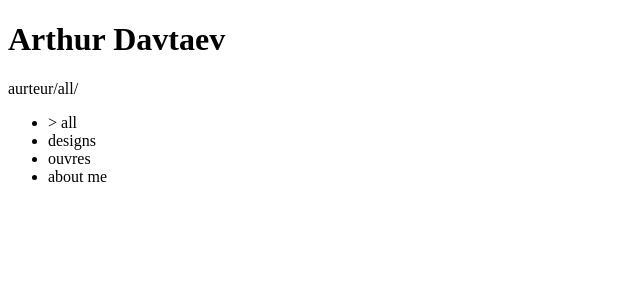
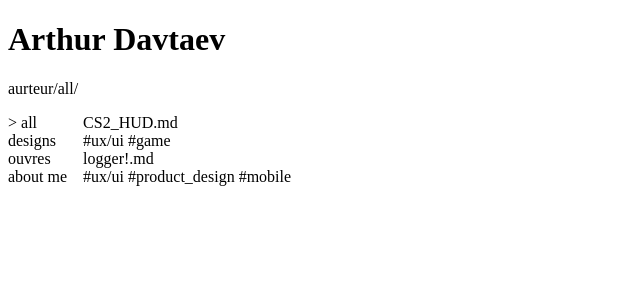
Before and after one commit to cusplayer/aurteur, a React app: page / in a window 1280 px wide. Both pictures are taken after a click on the item "all". Shown: the top 300 px of the page, without its empty margins (0-640 px from the left). Built offline with nearby package versions, Linux system fonts and the light colour scheme; data requests are answered from the project's data file.

Commit message:
some styles added

```diff
--- a/src/App.tsx
+++ b/src/App.tsx
@@ -12,6 +12,7 @@ export const App: React.FC = () => {
   const [subMenuVisibility, setSubMenuVisibility] = useState<boolean>(false);
   const [contentVisibility, setContentVisibility] = useState<boolean>(false);
   const [selectedText, setSelectedText] = useState<TextMeta['title'] | null>(null);
+
   const handleMenuItemClick = (folder: FolderName) => {
     setSelectedFolder(folder);
     setSubMenuVisibility(true);
@@ -46,7 +47,7 @@ export const App: React.FC = () => {
     <Router>
       <Title/>
       <Path selectedFolder={selectedFolder} selectedText={selectedText} setSelectedFolder={setSelectedFolder}/>
-      <div className={style.page}>
+      <div className={style.mainPageContainer}>
         <div className={style.navigationMenu}>
           <Menu folderNames={folderNames} selectedFolder={selectedFolder} onMenuItemClick={handleMenuItemClick}/>
 
--- a/src/components/Content.tsx
+++ b/src/components/Content.tsx
@@ -3,7 +3,6 @@ import { getText } from '../api/apiService';
 import { Text, TextMeta } from '../types/types';
 import Markdown from 'react-markdown';
 import rehypeRaw from 'rehype-raw';
-// rehypePlugins={[rehypeRaw]}
 
 interface ContentProps {
   selectedText: TextMeta['title'] | null;
--- a/src/components/Menu.tsx
+++ b/src/components/Menu.tsx
@@ -1,6 +1,7 @@
 import React, { useState, useEffect } from 'react';
 import { FolderName } from '../types/types';
 import { MenuItem } from 'components';
+import * as style from '../styles/menu.module.css';
 
 interface MenuProps {
   folderNames: FolderName[];
@@ -15,7 +16,7 @@ export const Menu: React.FC<MenuProps> = ({
 }) => {
   return (
     <div>
-      <ul>
+      <ul className={style.menuList}>
         {folderNames.map((folder) => (
           <MenuItem folder={folder} key={folder} selectedFolder={selectedFolder} onClick={() => onMenuItemClick(folder)} />
         ))}
--- a/src/components/Submenu.tsx
+++ b/src/components/Submenu.tsx
@@ -1,6 +1,7 @@
 import React from 'react';
-import { FolderName, TextMeta } from '../types/types'
+import { FolderName, TextMeta } from '../types/types';
 import { SubMenuItem } from 'components';
+import * as style from '../styles/submenu.module.css';
 
 interface SubMenuProps {
   Text: TextMeta[];
@@ -9,13 +10,22 @@ interface SubMenuProps {
   setSelectedText: (Text: TextMeta['title'] | null) => void;
 }
 
-export const SubMenu: React.FC<SubMenuProps> = ({Text, selectedFolder, setContentVisibility, setSelectedText}) => {
-  const Texts = Text;
+export const SubMenu: React.FC<SubMenuProps> = ({ Text, selectedFolder, setContentVisibility, setSelectedText }) => {
+
+  const filteredTexts = selectedFolder === 'all'
+    ? Text
+    : Text.filter((text) => text.folder === selectedFolder);
+
   return (
-    <ul className='subMenu'>
-      {Texts
-      .filter((Text) => Text.folder === selectedFolder)
-      .map((Text) => (<SubMenuItem Text={Text} key={Text.title} setContentVisibility={setContentVisibility} setSelectedText={setSelectedText}/>))}
+    <ul className={style.subMenuList}>
+      {filteredTexts.map((text) => (
+        <SubMenuItem
+          Text={text}
+          key={text.title}
+          setContentVisibility={setContentVisibility}
+          setSelectedText={setSelectedText}
+        />
+      ))}
     </ul>
   );
-}
+};
--- a/src/styles/app.module.css
+++ b/src/styles/app.module.css
@@ -1,9 +1,13 @@
-.page {
+.mainPageContainer {
   display: flex;
   flex-direction: row;
+  margin-top: 16px;
+  gap: 16px;
 }
 
 .navigationMenu {
   display: flex;
   flex-direction: row;
+  width: max-content;
+  gap: 16px;
 }
--- /dev/null
+++ b/src/styles/menu.module.css
@@ -0,0 +1,7 @@
+.menuList {
+  /* width: 128px;
+  min-width: 128px; */
+  list-style-type: none;
+  padding: 0;
+  margin: 0;
+}
--- /dev/null
+++ b/src/styles/submenu.module.css
@@ -0,0 +1,7 @@
+.subMenuList {
+  /* width: 128px;
+  min-width: 128px; */
+  list-style-type: none;
+  padding: 0;
+  margin: 0;
+}
```
